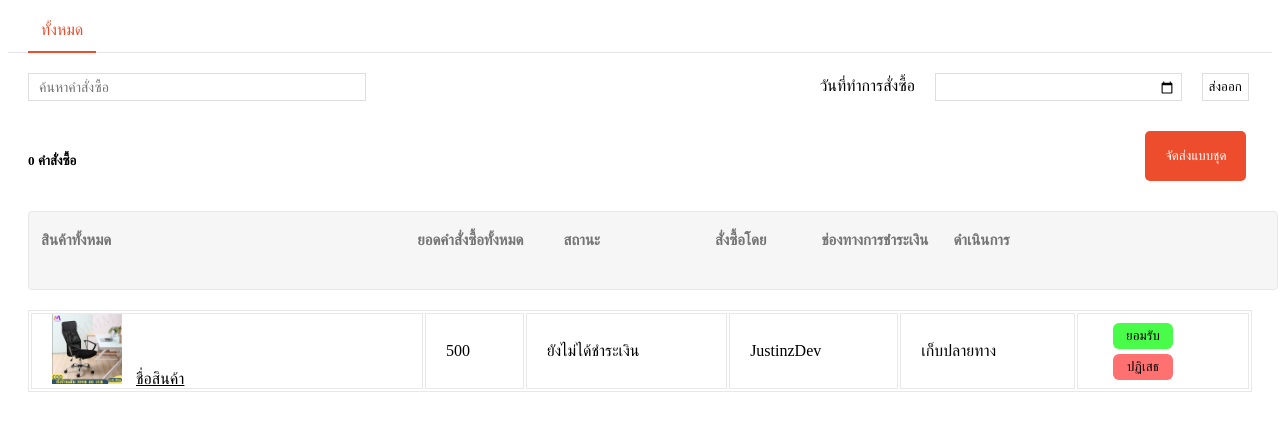
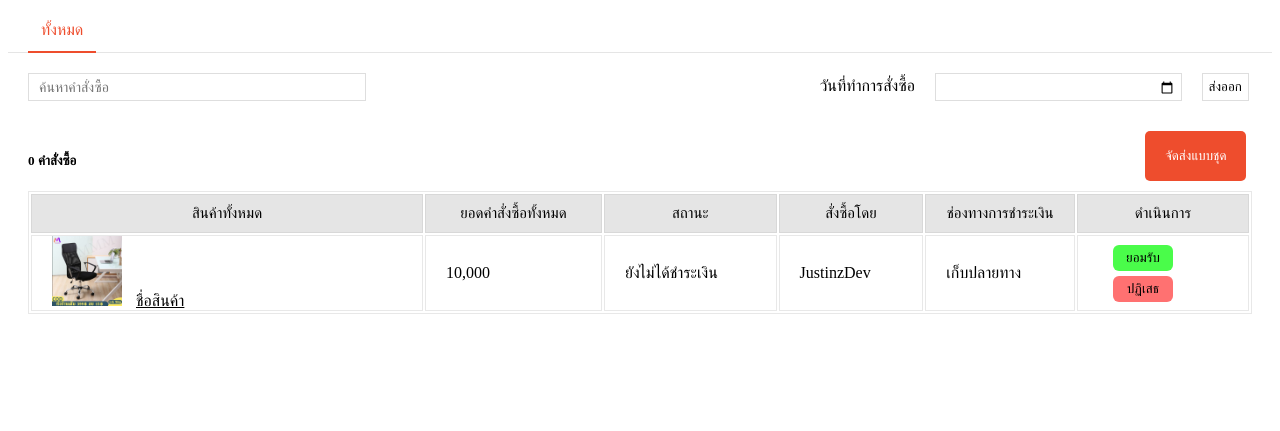
Before and after one commit to JustinzDev/shopaaaaa, a PHP site: page /projectdata/user/myshop/manageitem.php in a window 1280 px wide. Shown: the top 431 px of the page. Run offline with PHP 8.4, Linux system fonts and the light colour scheme; a user stored in the database is signed in.

Commit message:
แก้ไขนิดหน่อย

```diff
--- a/assets/css/manageitem.css
+++ b/assets/css/manageitem.css
@@ -118,56 +118,6 @@
   width: 50%;
 }
 
-.card-orderitem{
-  padding: 20px;
-}
-
-.card-itemhead{
-    display: flex;
-    padding: 15px 12px;
-    background: #f6f6f6;
-    border-radius: 4px;
-    color: #757575;
-    width: 100%;
-    border: 1px solid #e8e8e8;
-}
-
-.card-itemhead .mainh5{
-  margin-top: 5px;
-  font-size: 15px;
-  margin-right: 25%;
-}
-
-.totalprice-item{
-  margin-top: 5px;
-  font-size: 15px;
-  margin-right: 40px;
-}
-
-.buy-byitem{
-  margin-top: 5px;
-  font-size: 15px;
-  margin-left: 95px;
-}
-
-.typepayment-item{
-  margin-top: 5px;
-  font-size: 15px;
-  margin-left: 55px;
-}
-
-.action-item{
-  margin-top: 5px;
-  font-size: 15px;
-  margin-left: 25px;
-}
-
-.status-item{
-  margin-top: 5px;
-  font-size: 15px;
-  margin-right: 20px;
-}
-
 .card-itemlist{
   padding: 0px 20px;
   margin-bottom: 20px;
@@ -182,6 +132,15 @@
   border: 1px solid #e8e8e8;
 }
 
+.tableitemlist th{
+  border: 1px solid #d8d8d8;
+  font-size: 15px;
+  font-weight: 300;
+  padding: 10px 0px;
+  text-align: center;
+  background-color: rgba(189, 189, 189, 0.4);
+}
+
 .tableitemlist td{
   border: 1px solid #e8e8e8;
   padding: 0px 20px;
@@ -189,6 +148,10 @@
 
 .tableitemlist img{
   width: 70px;
+}
+
+.itemprice{
+  width: 135px;
 }
 
 .itemshow{
--- a/user/myshop/manageitem.php
+++ b/user/myshop/manageitem.php
@@ -41,21 +41,19 @@
 			<button id="totalorder">จัดส่งแบบชุด</button>
 		</div>
 	</div>
-	<div class="card-orderitem">
-		<div class="card-itemhead">
-			<h5 class="mainh5">สินค้าทั้งหมด</h5>
-			<h5 class="totalprice-item">ยอดคำสั่งซื้อทั้งหมด</h5>
-			<h5 class="status-item">สถานะ</h5>
-			<h5 class="buy-byitem">สั่งซื้อโดย</h5>
-			<h5 class="typepayment-item">ช่องทางการชำระเงิน</h5>
-			<h5 class="action-item">ดำเนินการ</h5>
-		</div>
-	</div>
 	<div class="card-itemlist">
 		<table class="tableitemlist">
 			<tr>
+				<th>สินค้าทั้งหมด</th>
+				<th>ยอดคำสั่งซื้อทั้งหมด</th>
+				<th>สถานะ</th>
+				<th>สั่งซื้อโดย</th>
+				<th>ช่องทางการชำระเงิน</th>
+				<th>ดำเนินการ</th>
+			</tr>
+			<tr>
 				<td class="itemshow"><img src="<?php echo $mylocalhost;?>assets/img/shop/shop1.jpg"> <a href="#">ชื่อสินค้า</a></td>
-				<td>500</td>
+				<td class="itemprice">10,000</td>
 				<td>ยังไม่ได้ชำระเงิน</td>
 				<td>JustinzDev</td>
 				<td>เก็บปลายทาง</td>
```
Also changed, not shown: shopa.sql (+14 -9 lines).
